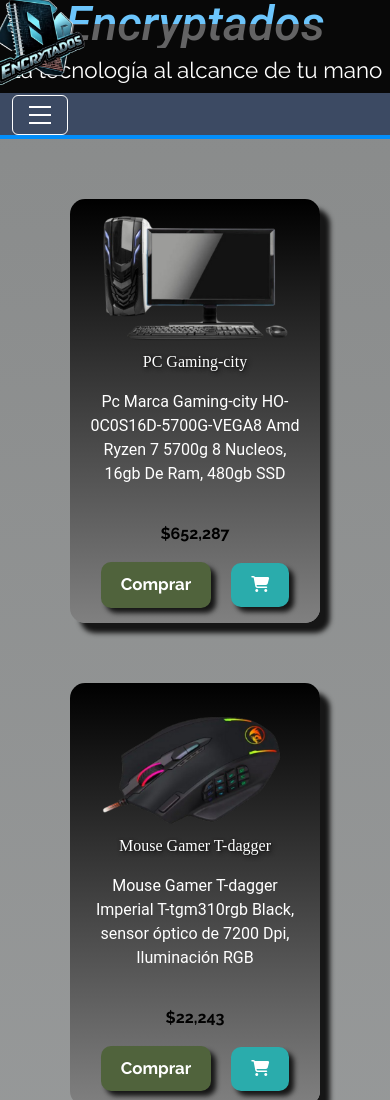
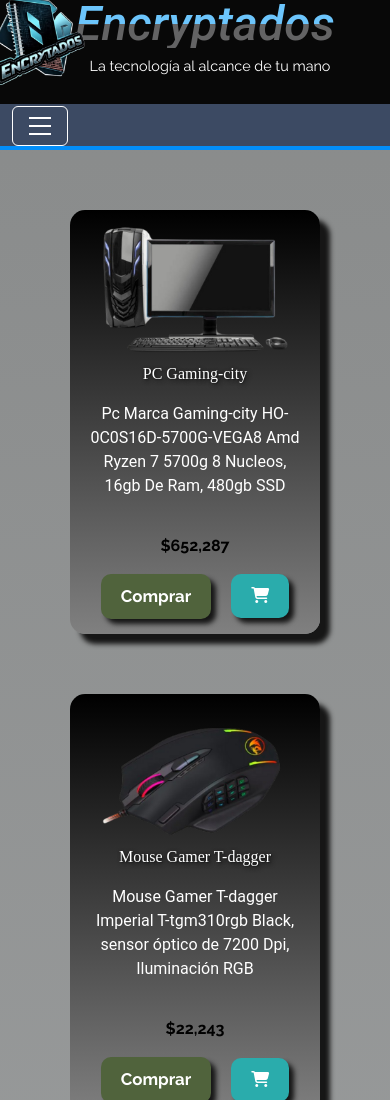
Before and after one commit to leontwas/ecommerce-poo, a website with bundled scripts: page insumos.html in a window 390 px wide. Shown: the top 1100 px of the page. Built offline with nearby package versions, Linux system fonts and the light colour scheme; a script that the page names is missing; a web font is replaced by a local one.

Commit message:
mejoro el header responsivo

```diff
--- a/assets/css/header.css
+++ b/assets/css/header.css
@@ -278,6 +278,11 @@
     margin-top: -15px
   }
 
+  .Empresa {
+      font-size: 2rem;
+      margin-left: 20px;
+  }
+
   .categoria {
     font-size: 0.5rem;
   }
--- a/assets/css/insumos.css
+++ b/assets/css/insumos.css
@@ -132,10 +132,20 @@
 }
 
 /* Media queries para responsividad */
-@media (max-width: 650px) { /* Para tablets */
-    .article img {
-        max-width: 100%; /* Asegura que ocupe todo el contenedor */
-    }
+@media (max-width: 650px) {
+
+  /* Para tablets */
+  .article img {
+    max-width: 100%;
+    /* Asegura que ocupe todo el contenedor */
+  }
+
+  #insumos {
+    font-size: 0.9rem;
+    margin-left: 30px;
+    margin-bottom: 30px;
+  }
+
 }
 
 @media (min-width: 651px) and (max-width: 850px) { /* Para celulares */
```
